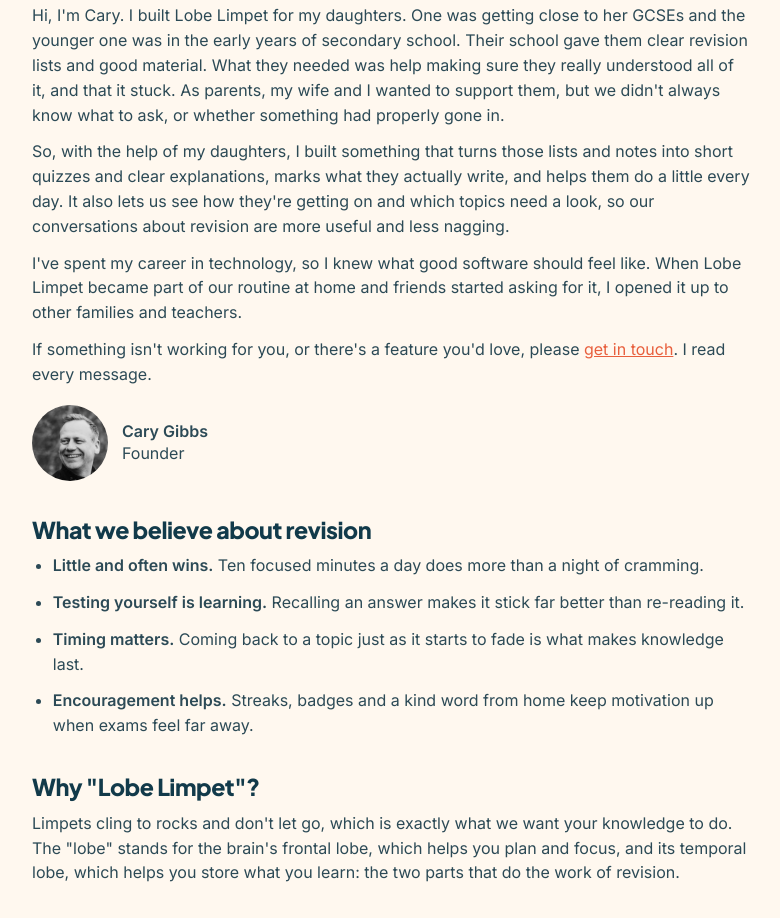
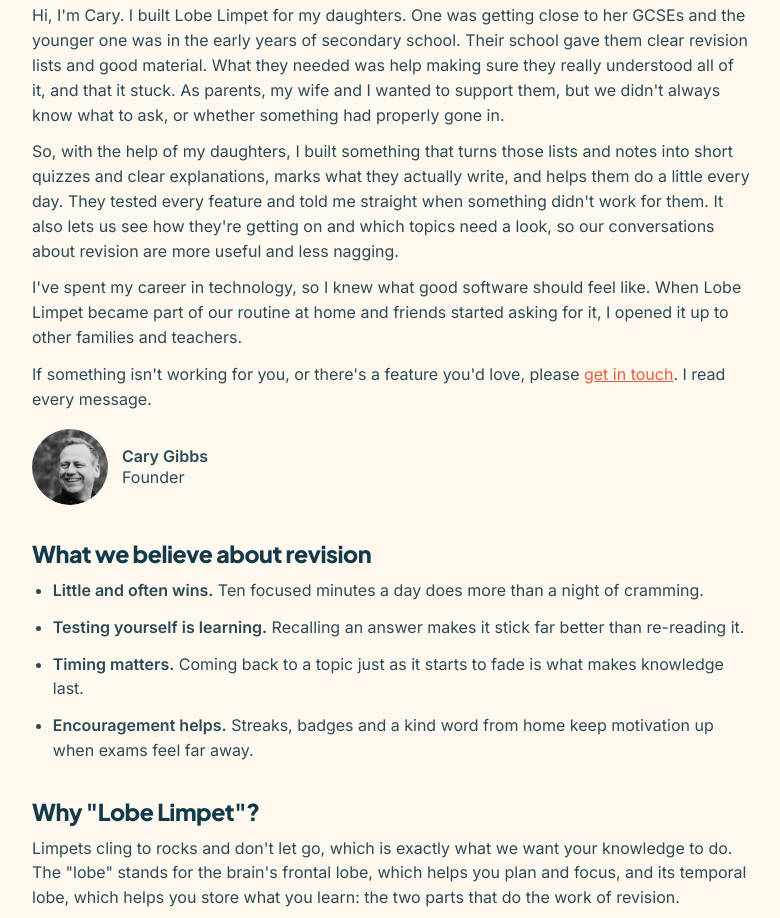
Before and after one commit to CaryGibbs/carygibbs.com, a plain HTML site: page hub/about.html in a window 1280 px wide. Shown: the part 871-1789 px from the top of the page, without its empty margins (88-868 px from the left). Drawn offline with Linux system fonts and the light colour scheme; no server answers.

Commit message:
About page: daughters tested every feature
Co-Authored-By: Claude Opus 5.5 <noreply@anthropic.com>
Claude-Session: https://claude.ai/code/session_01FJnA9cMpTqTz5Z5pwYKXe9

```diff
--- a/hub/about.html
+++ b/hub/about.html
@@ -23,7 +23,7 @@
 <h2>From the founder</h2>
 <img class="about-family" src="assets/images/about/family-walk.jpg?v=20261114k" width="1440" height="1064" alt="Cary, his wife and their two daughters walking hand in hand along a heathland path, seen from behind" loading="lazy">
 <p>Hi, I'm Cary. I built Lobe Limpet for my daughters. One was getting close to her GCSEs and the younger one was in the early years of secondary school. Their school gave them clear revision lists and good material. What they needed was help making sure they really understood all of it, and that it stuck. As parents, my wife and I wanted to support them, but we didn't always know what to ask, or whether something had properly gone in.</p>
-<p>So, with the help of my daughters, I built something that turns those lists and notes into short quizzes and clear explanations, marks what they actually write, and helps them do a little every day. It also lets us see how they're getting on and which topics need a look, so our conversations about revision are more useful and less nagging.</p>
+<p>So, with the help of my daughters, I built something that turns those lists and notes into short quizzes and clear explanations, marks what they actually write, and helps them do a little every day. They tested every feature and told me straight when something didn't work for them. It also lets us see how they're getting on and which topics need a look, so our conversations about revision are more useful and less nagging.</p>
 <p>I've spent my career in technology, so I knew what good software should feel like. When Lobe Limpet became part of our routine at home and friends started asking for it, I opened it up to other families and teachers.</p>
 <p>If something isn't working for you, or there's a feature you'd love, please <a href="contact.html">get in touch</a>. I read every message.</p>
 <div class="about-sign"><img src="assets/images/about/cary.jpg?v=20261114k" width="400" height="400" alt="Cary Gibbs, smiling" loading="lazy"><p><strong>Cary Gibbs</strong><br>Founder</p></div>
```
